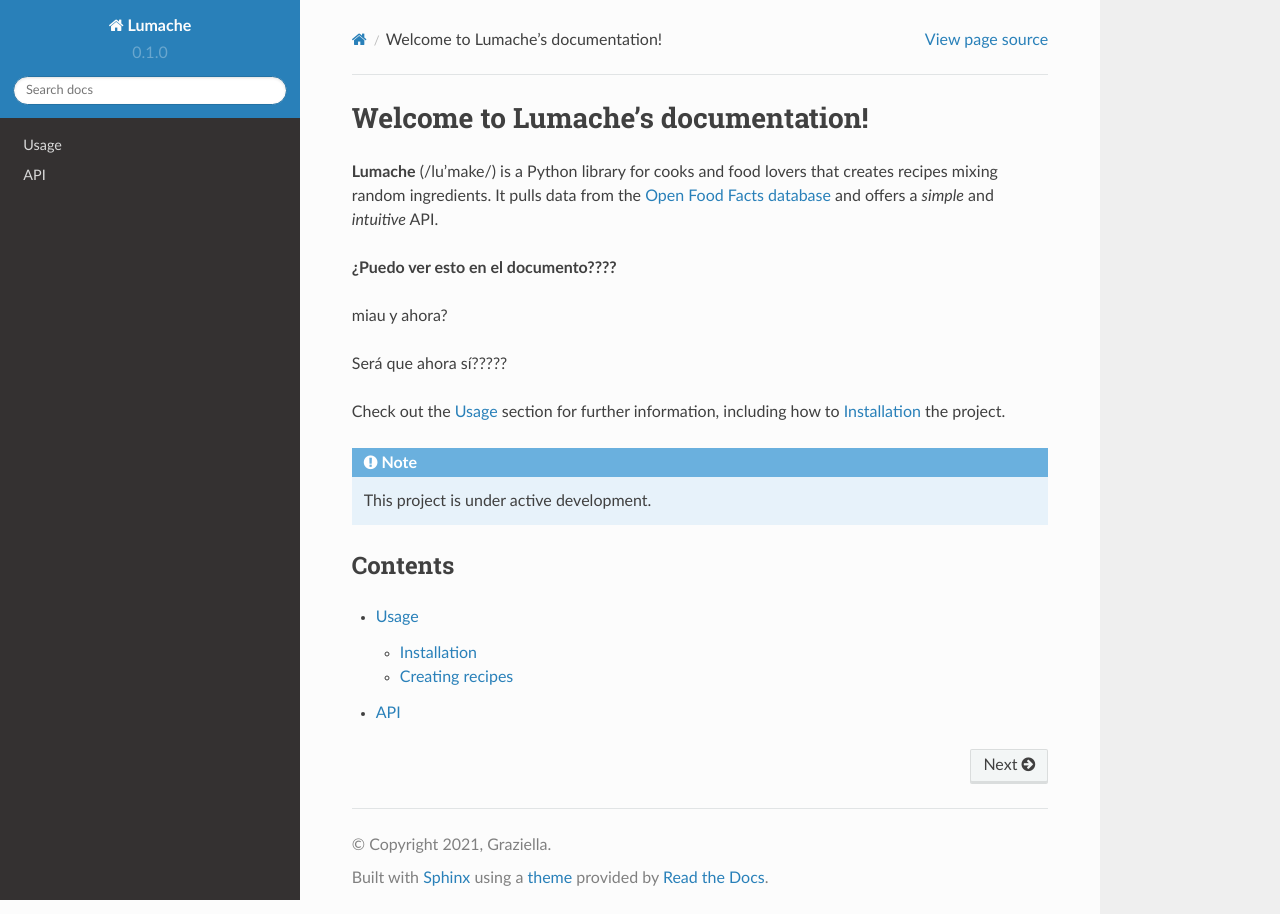
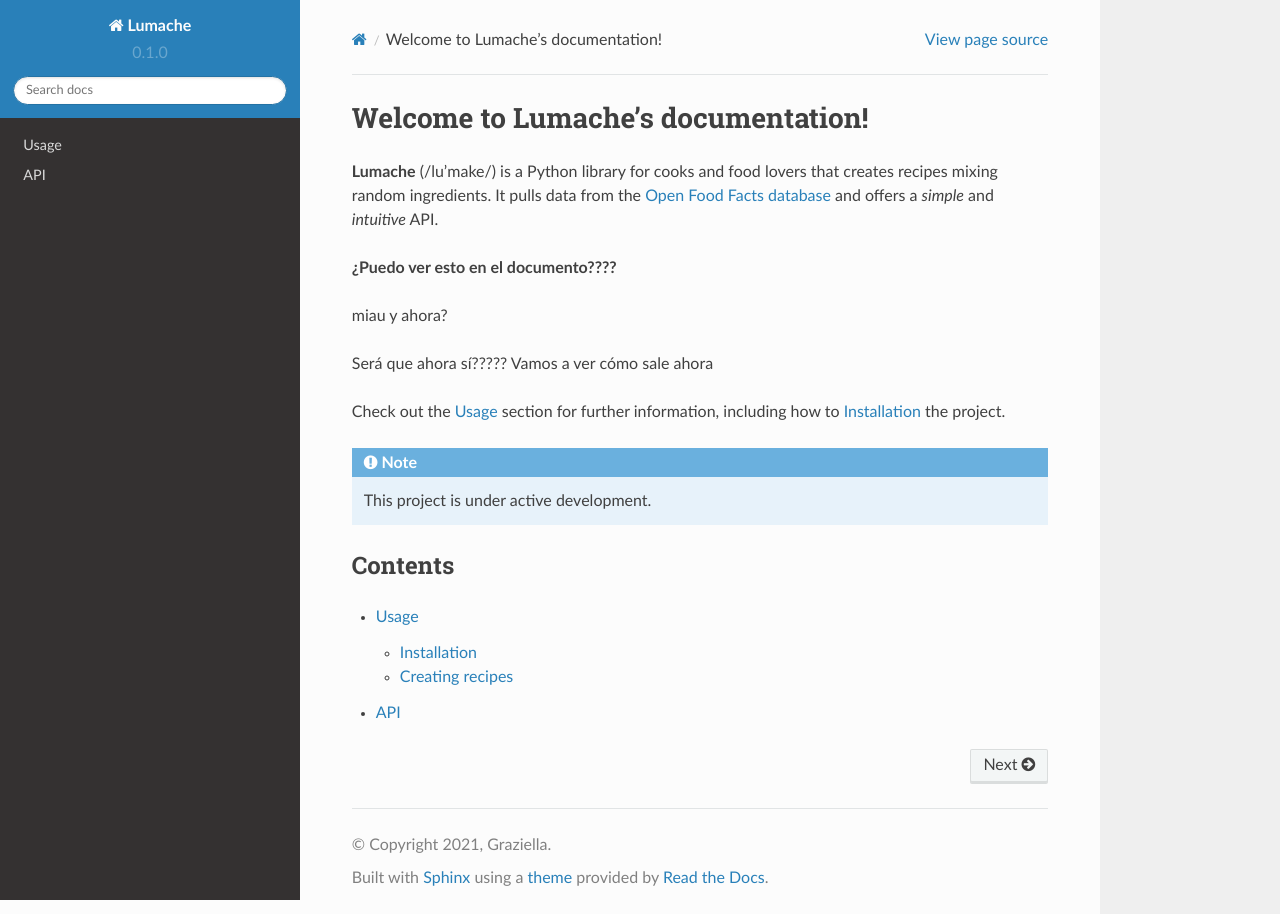
Before and after one commit to LauMi7777/Mi-intento-455, a Sphinx documentation site: the page built from docs/source/index.rst, in a window 1280 px wide. Built offline with Sphinx 7.4.7 and the Read the Docs theme 2.0.0, drawn with Linux system fonts in a browser that asks for light colours.

Commit message:
Update index.rst

```diff
--- a/docs/source/index.rst
+++ b/docs/source/index.rst
@@ -11,6 +11,7 @@ and offers a *simple* and *intuitive* API.
 miau y ahora?
 
 Será que ahora sí?????
+Vamos a ver cómo sale ahora
 
 Check out the :doc:`usage` section for further information, including
 how to :ref:`installation` the project.
```
